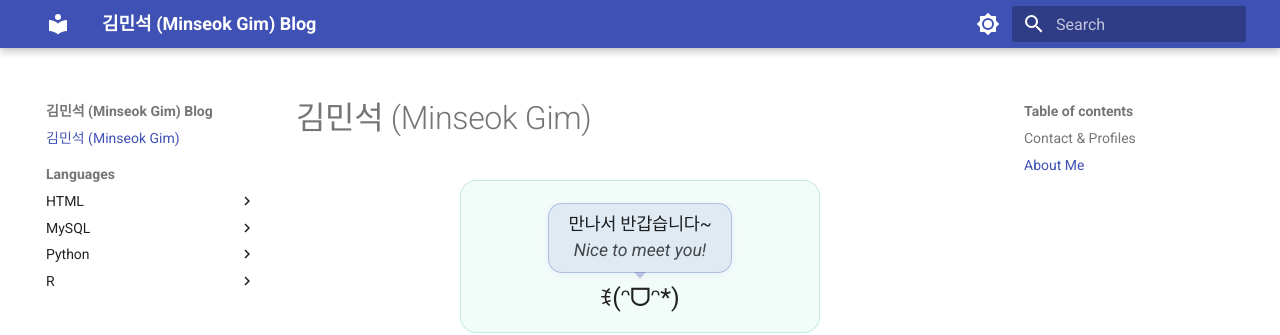
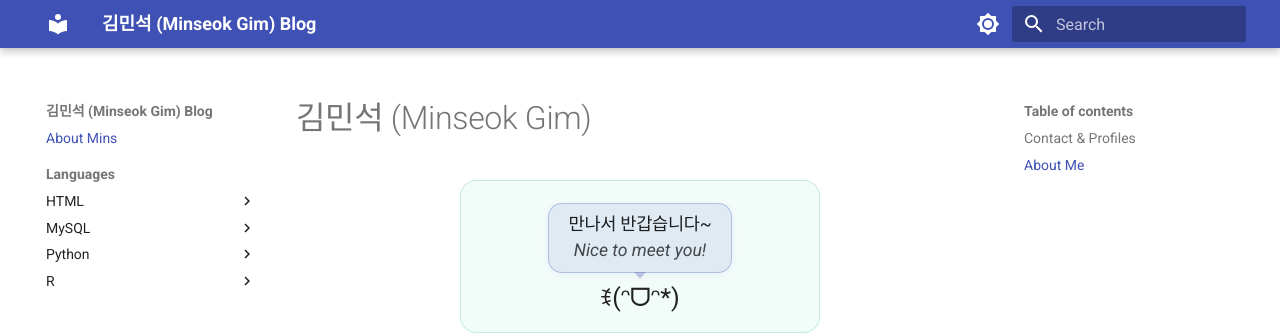
Before and after one commit to GMS80175064/GMS80175064.github.io, an MkDocs documentation site: the page built from docs/index.md, in a window 1280 px wide. Shown: the top 335 px of the page. Built offline with MkDocs 1.6.1 and Material for MkDocs 9.7.7, drawn with Linux system fonts in a browser that asks for light colours.

Commit message:
Update notes

```diff
--- a/docs/index.md
+++ b/docs/index.md
@@ -1,5 +1,5 @@
 ---
-title: 김민석 (Minseok Gim)
+title: About Mins
 description: PhD Student in Sociology at the University of Georgia researching hate, group conflict, morality, emotion, and computational sociology.
 ---
 
```
